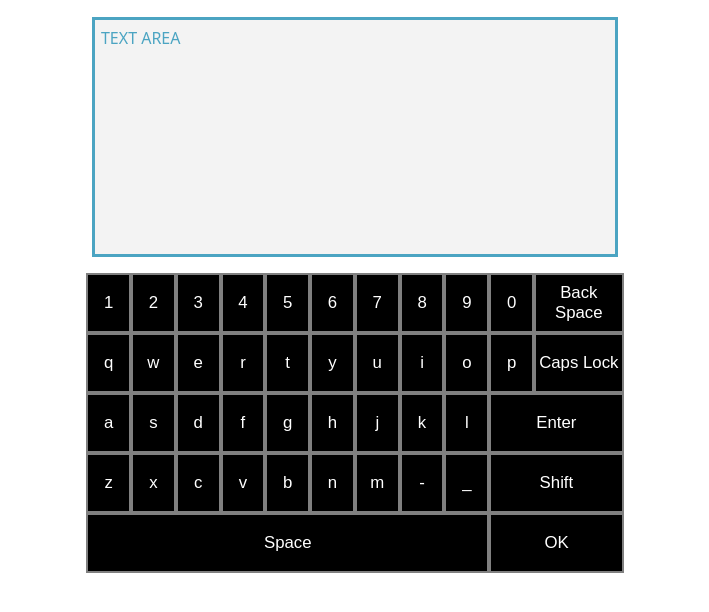
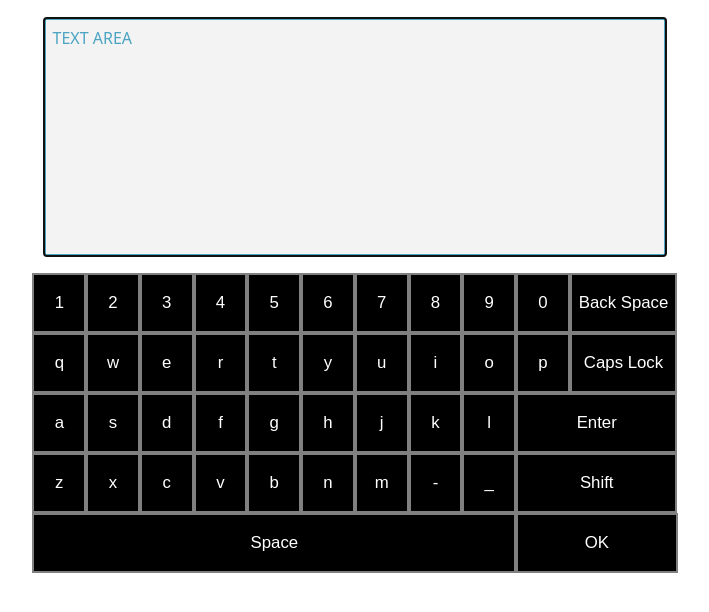
Before and after one commit to rusmiras/Repo19-21, a website: page ex01/src/index.html in a window 1280 px wide. Shown: the part 142-754 px from the top of the page, without its empty margins (285-994 px from the left). Drawn offline with Linux system fonts and the light colour scheme.

Commit message:
Final modifications

```diff
--- a/ex01/src/index.css
+++ b/ex01/src/index.css
@@ -7,7 +7,7 @@
     display: block;
     margin: 1em auto;
     padding: 0.4em;
-    width: 49%;
+    width: 58%;
     height: 30vh;
     resize: none;
     font-size: 1.25vw;
@@ -31,13 +31,14 @@ body {
 }
 
 .keyboard {
-    width: 50%;
+    width: 60%;
     padding: 0;
     margin: auto;
 }
 
 .key {
-    height: 60px;
+    min-height: 60px;
+    height: 3vw;
     width: 8.33%;
     max-width: 200px;
     margin: 0px;
--- a/ex01/src/index.html
+++ b/ex01/src/index.html
@@ -11,7 +11,7 @@
 
 <body>
     <h2>QWERTY Keyboard</h2>
-    <textarea class="text-area" placeholder="TEXT AREA"></textarea>
+    <textarea class="text-area" placeholder="TEXT AREA" autofocus="true"></textarea>
     <div class="keyboard">
         <div class="row">
             <div class="flex">
```
